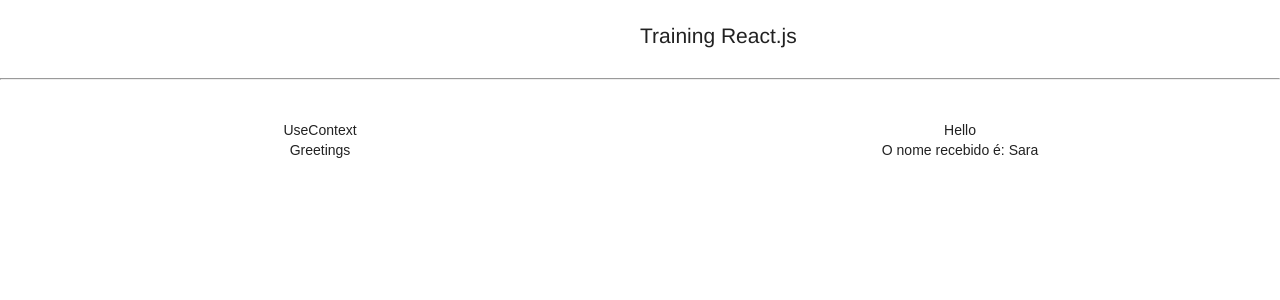
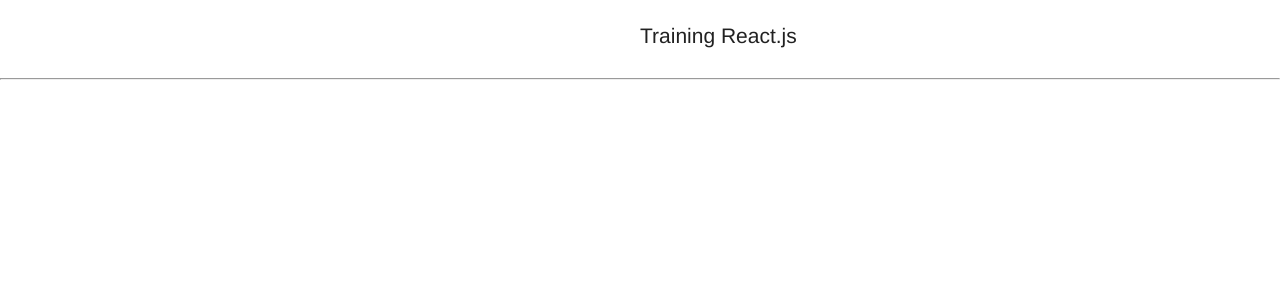
Before and after one commit to SaraTenorio/training-react-js, a React (Create React App) app: page / in a window 1280 px wide. Shown: the top 300 px of the page. Built offline with nearby package versions, Linux system fonts and the light colour scheme.

Commit message:
[use-effect] fix

```diff
--- a/src/App.css
+++ b/src/App.css
@@ -1,5 +1,5 @@
-/* AULA 01 */
-/* .App {
+/* DEFAULT */
+.App {
   text-align: left;
 }
 
@@ -36,10 +36,10 @@
   to {
     transform: rotate(360deg);
   }
-} */
+}
 
 /* AULA 02 */
-.App {
+/* .App {
   font-family: sans-serif;
   text-align: center;
   margin: 40px;
@@ -67,4 +67,4 @@
 
 .bookableDetails {
   text-align:left;
-}
+} */
--- a/src/App.js
+++ b/src/App.js
@@ -11,7 +11,7 @@ import './App.css';
 //import UserList from './effects/UserList';
 //import BookDashBoard from './biblioteca/BookDashBoard';
 //import PropDrilling from './components/redux/PropDrilling';
-import UseContext from './components/redux/UseContext';
+//import UseContext from './components/redux/UseContext';
 
 function App() {
   return (
@@ -34,7 +34,7 @@ function App() {
 
       {/* <PropDrilling /> */}
 
-      <UseContext />
+      {/* <UseContext /> */}
     </div>
   );
 }
--- a/src/biblioteca/BookDashBoard.jsx
+++ b/src/biblioteca/BookDashBoard.jsx
@@ -1,3 +1,5 @@
+import '../biblioteca.css';
+
 import React, { useEffect, useState } from 'react'
 import BookList from './BookList';
 
```
Also changed, not shown: src/biblioteca.css (renamed from src/styles.css).
